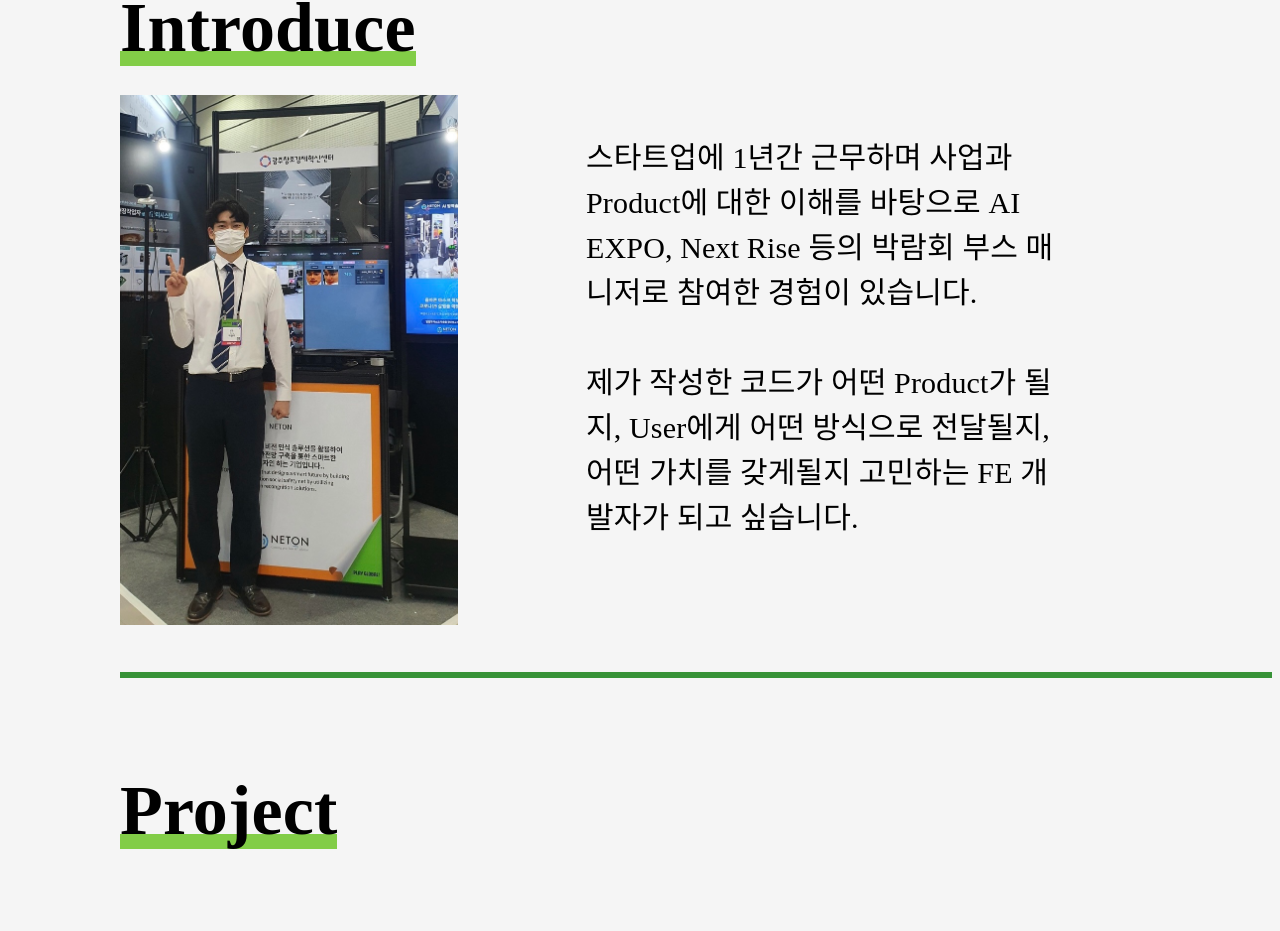
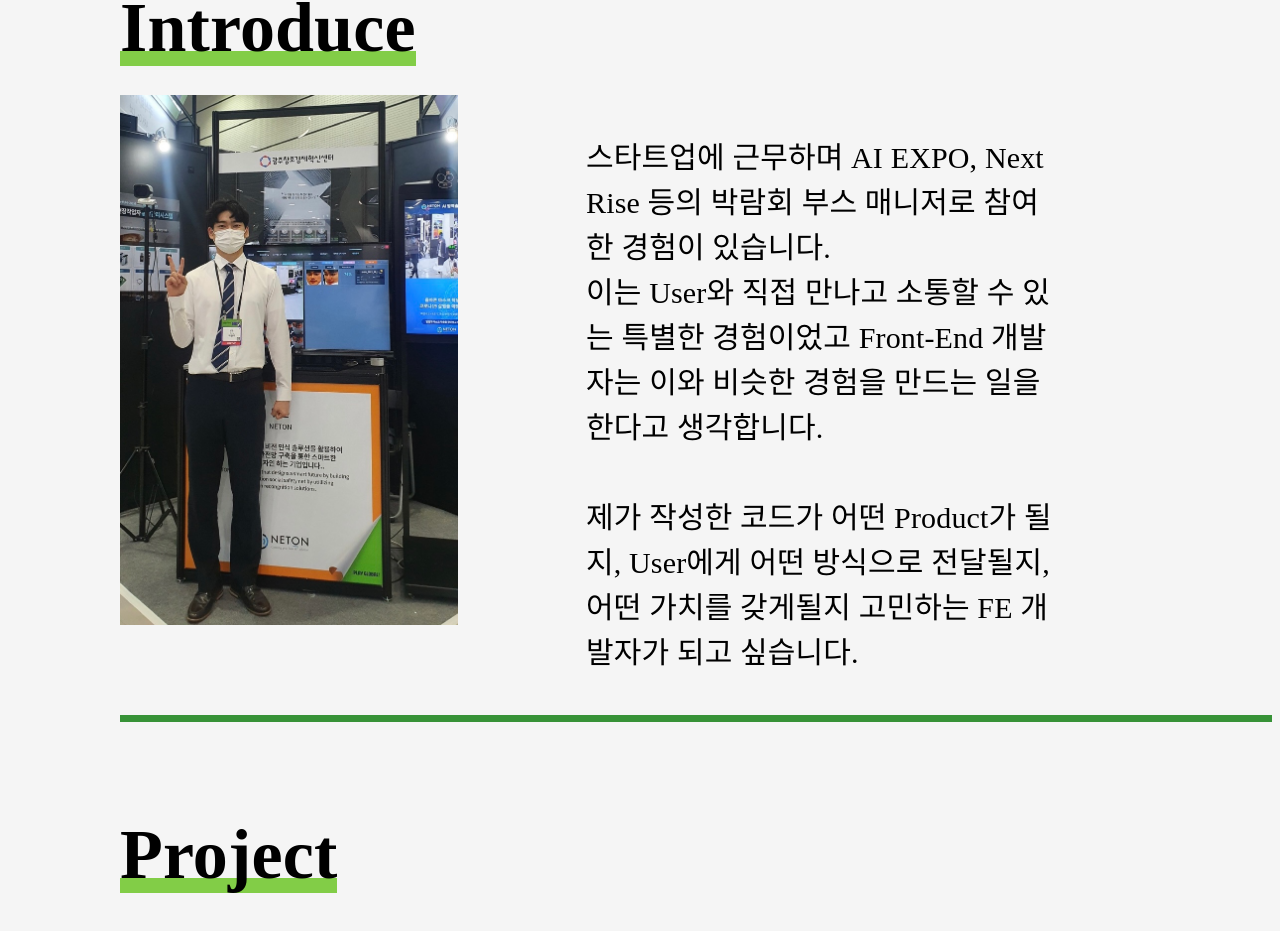
Before and after one commit to dailybetter/GSAP_practice, a React (Vite) app in the folder gsap_practice/: page / in a window 1280 px wide. Shown: the part 945-1876 px from the top of the page. Built offline with nearby package versions, Linux system fonts and the light colour scheme; a web font is replaced by a local one.

Commit message:
Fix: Introduce 문구 수정

```diff
--- a/gsap_practice/src/components/body/contents/IntroContents.tsx
+++ b/gsap_practice/src/components/body/contents/IntroContents.tsx
@@ -2,13 +2,15 @@ import * as Styled from '../styled';
 
 export const IntroContents = () => {
   return (
-    <Styled.BodyContent>
-      스타트업에 1년간 근무하며 사업과 Product에 대한 이해를 바탕으로 AI EXPO, Next Rise
-      등의 박람회 부스 매니저로 참여한 경험이 있습니다.
+    <Styled.IntroBodyContent>
+      스타트업에 근무하며 AI EXPO, Next Rise 등의 박람회 부스 매니저로 참여한 경험이
+      있습니다.
+      <br /> 이는 User와 직접 만나고 소통할 수 있는 특별한 경험이었고 Front-End 개발자는
+      이와 비슷한 경험을 만드는 일을 한다고 생각합니다.
       <br></br>
       <br></br>
       제가 작성한 코드가 어떤 Product가 될지, User에게 어떤 방식으로 전달될지, 어떤 가치를
       갖게될지 고민하는 FE 개발자가 되고 싶습니다.
-    </Styled.BodyContent>
+    </Styled.IntroBodyContent>
   );
 };
--- a/gsap_practice/src/components/body/styled.tsx
+++ b/gsap_practice/src/components/body/styled.tsx
@@ -40,13 +40,13 @@ export const ImgWrapper = styled.div`
     max-width: 338px;
   }
 `;
-export const BodyContent = styled.div`
+export const IntroBodyContent = styled.div`
   font-size: 30px;
   font-family: 'SpoqaMedium';
   font-weight: normal;
   @media ${(props) => props.theme.tablet} {
     font-family: 'SpoqaRegular';
-    font-size: 25px;
+    font-size: 22px;
   }
   @media ${(props) => props.theme.mobile} {
     font-family: 'SpoqaThin';
```
